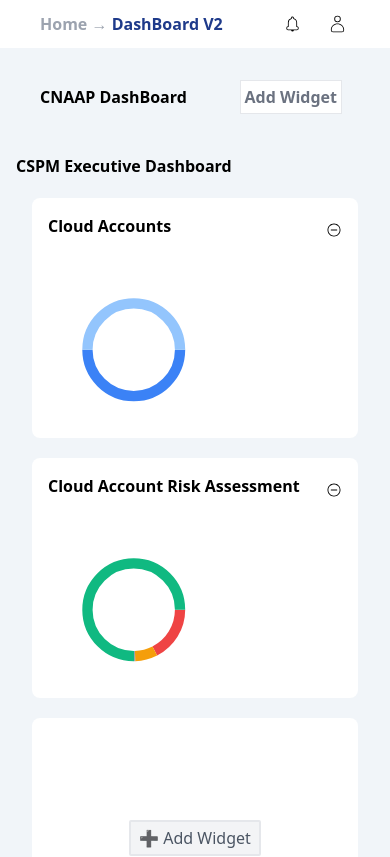
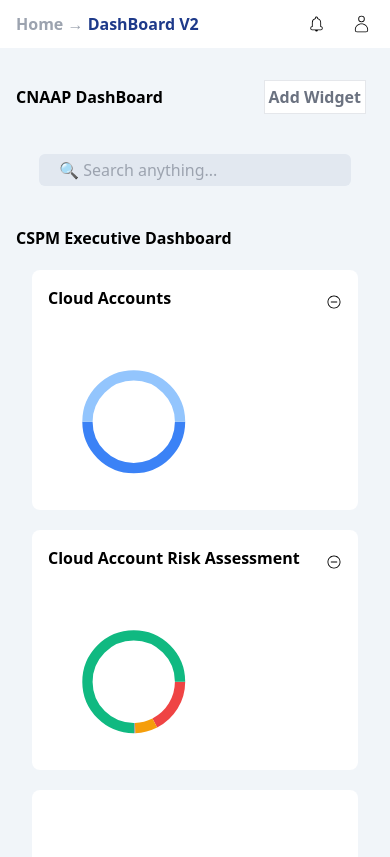
Before and after one commit to vigneshherao/accuknox, a React (Create React App) app: page / in a window 390 px wide. Shown: the top 857 px of the page. Built offline with nearby package versions, Linux system fonts and the light colour scheme.

Commit message:
updated the Ui padding for mobile screen

```diff
--- a/src/components/DashBoard/DashBoard.js
+++ b/src/components/DashBoard/DashBoard.js
@@ -1,14 +1,17 @@
-import React, { useEffect } from "react";
+import { useEffect, useState } from "react";
 import DashBoardHeader from "./DashBoardHeader";
 import Category from "../Categories/Category";
 import { ToastContainer, toast } from "react-toastify";
 import "react-toastify/dist/ReactToastify.css";
+
+import SearchBar from "../SearchResponsive/SearchBar";
 
 const DashBoard = () => {
   return (
     <div>
       <ToastContainer />
       <DashBoardHeader />
+      <SearchBar />
       <Category />
     </div>
   );
--- a/src/components/DashBoard/DashBoardHeader.js
+++ b/src/components/DashBoard/DashBoardHeader.js
@@ -10,7 +10,7 @@ const DashBoardHeader = () => {
   };
 
   return (
-    <div className="flex justify-between items-center px-10 mt-8">
+    <div className=" px-4  flex sm:flex justify-between items-center sm:px-10 mt-8">
       <div>
         <h2 className="font-semibold">CNAAP DashBoard</h2>
       </div>
--- a/src/components/Header/Header.js
+++ b/src/components/Header/Header.js
@@ -23,7 +23,7 @@ const Header = () => {
   }, [inputData, data.categories, dispatch]);
 
   return (
-    <header className="flex justify-between items-center bg-white px-10 h-12">
+    <header className="px-4 flex sm:flex justify-between items-center bg-white md:px-10 h-12">
       <div className="cursor-pointer">
         <h3 className="font-semibold text-gray-400">
           Home &#x2192;
--- /dev/null
+++ b/src/components/SearchResponsive/SearchBar.js
@@ -0,0 +1,35 @@
+import React from "react";
+import { useDispatch, useSelector } from "react-redux";
+import { addFilteredData } from "../../utils/dataSlice";
+import { useEffect, useState } from "react";
+
+const SearchBar = () => {
+  const [inputData, setinputData] = useState("");
+  const dispatch = useDispatch();
+
+  const data = useSelector((store) => store?.jsonData?.data);
+
+  useEffect(() => {
+    const filterData = data.categories.filter(
+      (category) =>
+        category?.name?.toLowerCase().includes(inputData.toLowerCase()) ||
+        category.widgets.some((widget) =>
+          widget?.name?.toLowerCase().includes(inputData.toLowerCase())
+        )
+    );
+    dispatch(addFilteredData(filterData));
+  }, [inputData, data.categories, dispatch]);
+  return (
+    <div className=" md:hidden h-full w-full flex justify-center mt-10">
+      <input
+        value={inputData}
+        onChange={(e) => setinputData(e.target.value)}
+        className="bg-slate-200 w-[80%] pl-5 h-8 rounded-md"
+        type="text"
+        placeholder="🔍 Search anything..."
+      />
+    </div>
+  );
+};
+
+export default SearchBar;
```
